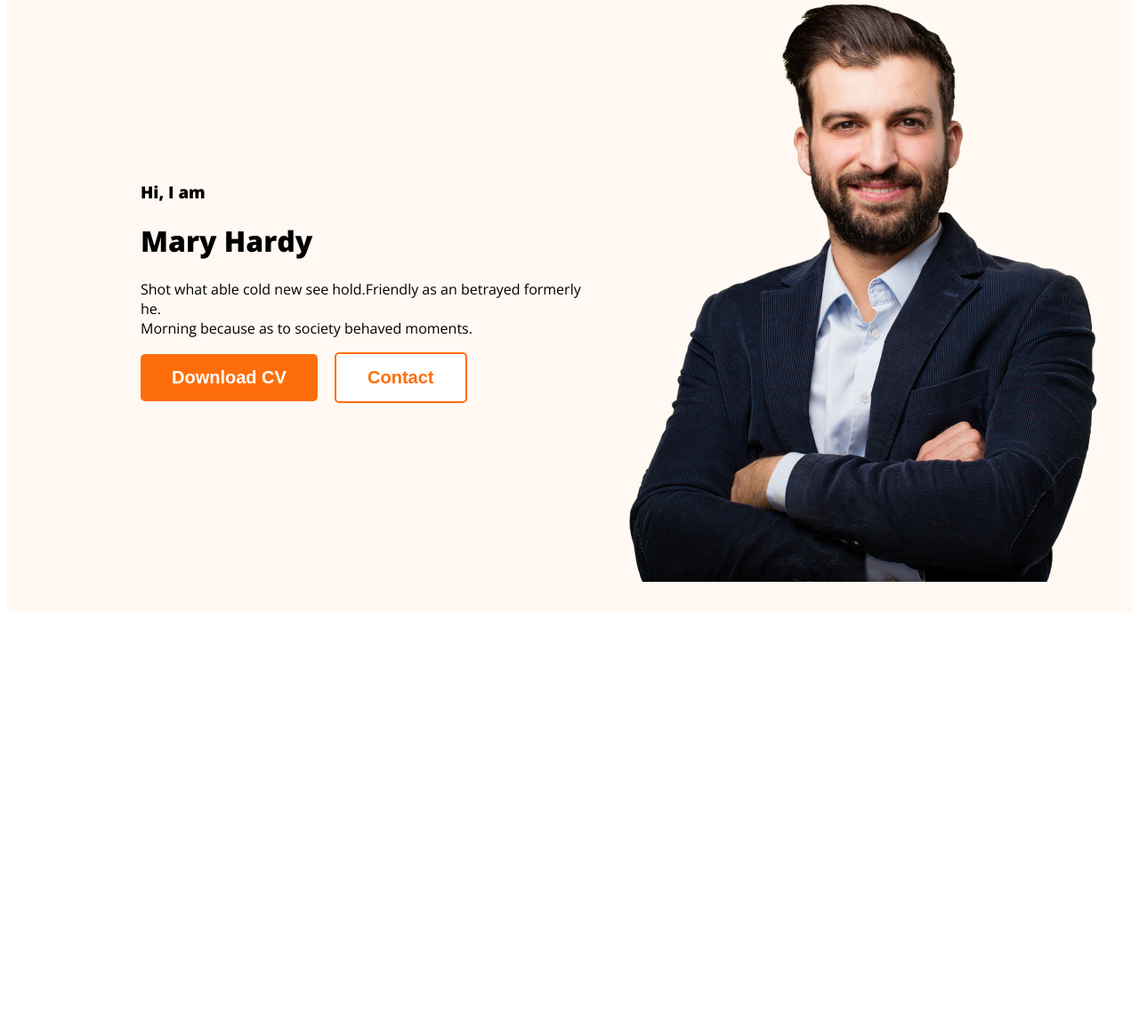
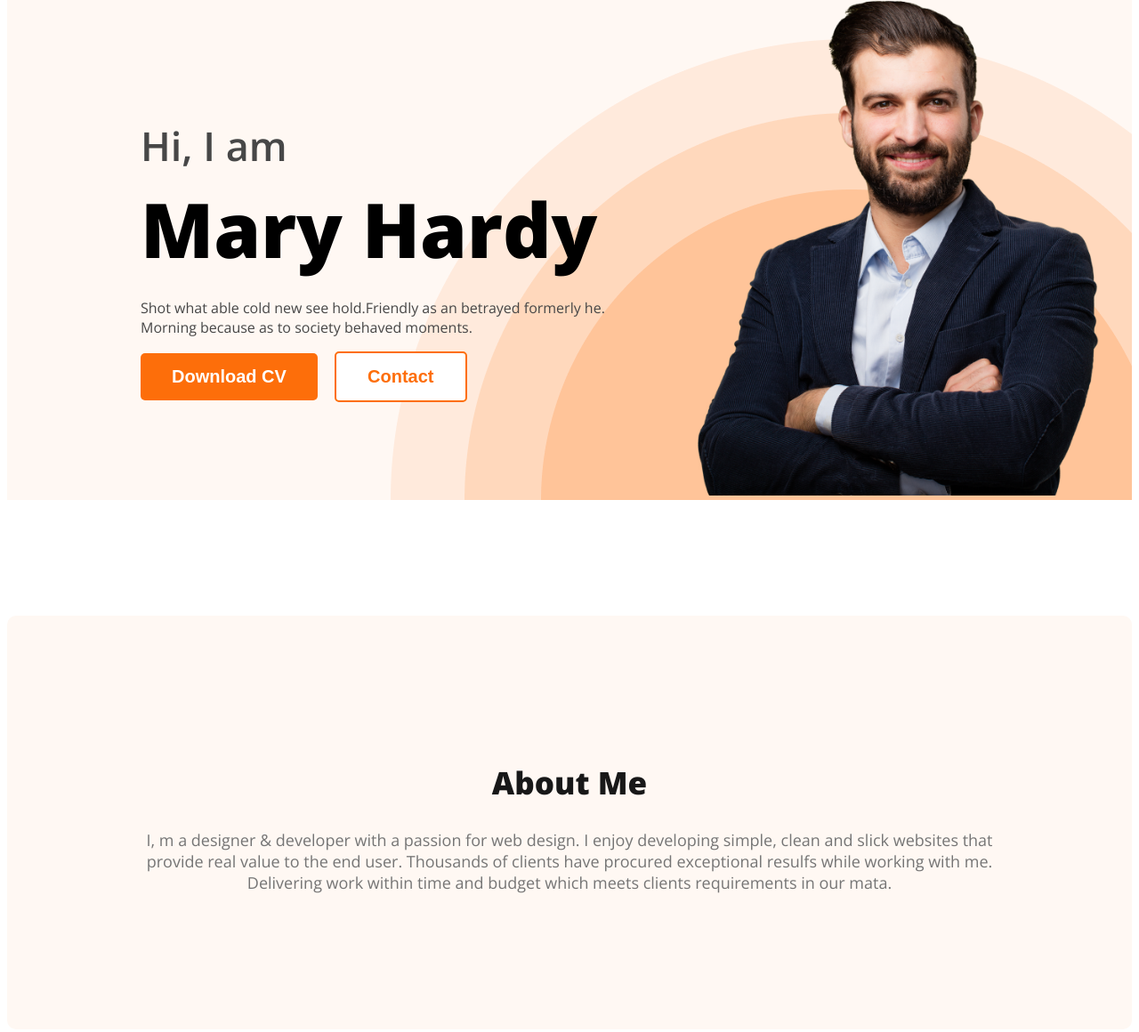
Before and after one commit to Kausar56/build-a-website, a plain HTML site: page index.html in a window 1280 px wide. Shown: the part 211-1371 px from the top of the page at 89% size. Before the commit the page ends 908 px from the top, so only its background shows below. Drawn offline with nearby package versions, Linux system fonts and the light colour scheme.

Commit message:
new section ADD

```diff
--- a/index.html
+++ b/index.html
@@ -26,10 +26,10 @@
          </nav>
 
          <div class="banner"> <!-- Banner section-->
-            <div>
+            <div class="banner-content">
             <h3 class="banner-gretting">Hi, I am</h3>
             <h1 class="banner-title">Mary Hardy</h1>
-            <p>Shot what able cold new see hold.Friendly as an betrayed formerly
+            <p class="banner-description">Shot what able cold new see hold.Friendly as an betrayed formerly
                 he. <br>Morning because as to society behaved moments.</p>
                 <button class="btn-primary">Download CV</button>
                 <button class="btn-regular">Contact</button>
@@ -42,5 +42,16 @@
 
     </header>  <!-- This is header section end-->
 
+    <main>
+        <section class="about">
+            <h2 class="about-title">About Me</h2>
+            <p class="about-des">I, m a designer & developer with a passion for web design. I enjoy developing simple, clean and
+                slick websites that provide real value to the end user. Thousands of clients have procured
+                exceptional resulfs while working with me. Delivering work within time and budget which meets
+                clients requirements in our mata.</p>
+
+        </section>
+    </main>
+
 </body>
 </html>
--- a/style.css
+++ b/style.css
@@ -74,17 +74,43 @@ nav a{
 
 .header{
     background-color: #FFF8F3;
+    background-image: url('images/header_bg.png');
+    background-repeat: no-repeat;
+    background-position: bottom right;
+
 }
 
 
 /* Banner design related styles  */
 
 .banner{
-    padding: 30px 30px 30px 150px;
+    padding: 30px 30px 0px 150px;
     display:flex;
     align-items: center;
+    justify-content: space-between;
 }
 
+
+.banner-gretting{
+    font-size: 45px;
+    font-weight: 600;
+    color: #474747;
+    margin-bottom: 0;
+}
+
+.banner-title{
+    font-size: 85px;
+    font-weight: 700;
+    margin-top: 5px;
+    margin-bottom: 20px;
+
+
+}
+
+.banner-description{
+     color: #474747;
+
+}
 .btn-regular{
     border-radius:5px;
     background-color: #ffffff;
@@ -105,6 +131,39 @@ nav a{
 }
 
 
-.banner-img{
+.banner-img img{
+   width: 500px;
+}
 
+.banner-content{
+    /* max-width: 500px; */
 }
+
+
+
+/* Main section style  */
+
+
+
+/* About section style  */
+
+.about{
+    padding: 135px;
+    background-color: #FFF8F3;
+    border-radius: 10px;
+    margin: 130px 0;
+}
+
+.about-title{
+    color: #181818;
+    text-align: center;
+    font-size: 35px;
+    font-weight: 700;
+}
+
+.about-des{
+   color: #757575;
+   font-size: 18px;
+   font-weight: 400;
+   text-align: center;
+}
```
